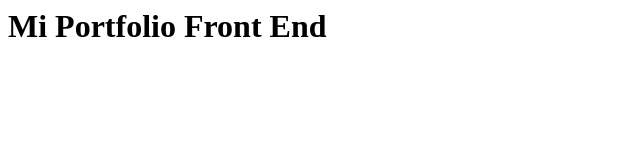
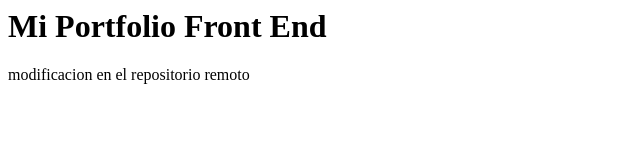
Before and after one commit to carlosalfredogomez/PortfolioFrontEnd, a plain HTML site: page index.html in a window 1280 px wide. Shown: the whole page, without its empty margins (0-640 px from the left). Drawn offline with Linux system fonts and the light colour scheme.

Commit message:
Update index.html

```diff
--- a/index.html
+++ b/index.html
@@ -1 +1,2 @@
 <h1>Mi Portfolio Front End</h1>
+<p>modificacion en el repositorio remoto<p>
```
